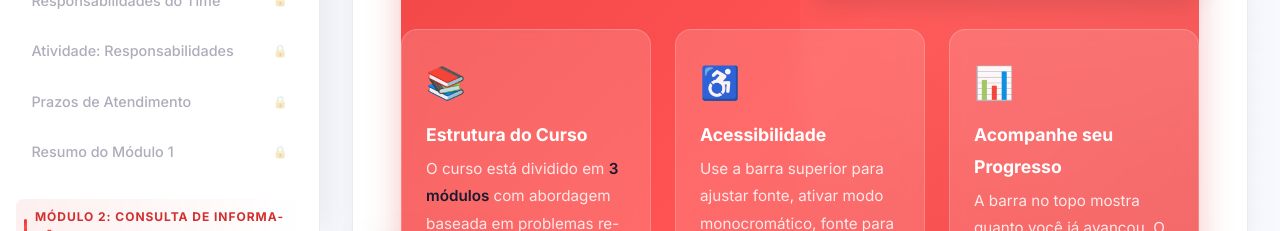
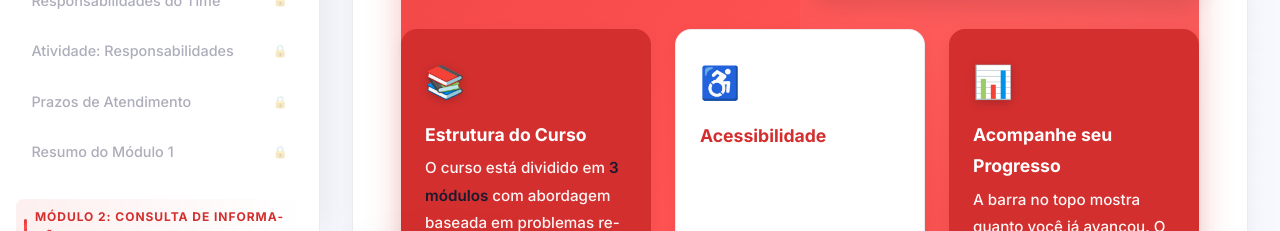
Before and after one commit to felipecbitencourt/zaffari, a plain HTML site: page index.html in a window 1280 px wide. Shown: the part 569-800 px from the top of the page. Drawn offline with Linux system fonts and the light colour scheme.

Commit message:
Atualizacao design 4 (página inicial)

```diff
--- a/assets/css/style.css
+++ b/assets/css/style.css
@@ -2095,3 +2095,60 @@ a:focus-visible {
     display: contents;
     /* Allow children to be part of parent grid if needed, or use dashboard-grid replacement */
 }
+/* ===== INTRO CARDS STYLING ===== */
+.intro-card {
+    border-radius: var(--radius-lg);
+    padding: var(--spacing-lg);
+    box-shadow: 0 4px 15px rgba(0, 0, 0, 0.05);
+    transition: transform var(--transition-normal);
+    display: flex;
+    flex-direction: column;
+    height: 100%;
+}
+
+.intro-card:hover {
+    transform: translateY(-5px);
+    box-shadow: 0 8px 25px rgba(0, 0, 0, 0.1);
+}
+
+.intro-card-icon {
+    font-size: 2rem;
+    margin-bottom: var(--spacing-md);
+}
+
+.intro-card h3 {
+    margin-bottom: var(--spacing-sm);
+    font-size: 1.25rem;
+    font-weight: 700;
+}
+
+/* Variant: White (Default) */
+.intro-card.variant-white {
+    background: #FFFFFF;
+    color: var(--text-primary);
+    border: 1px solid var(--border-color);
+}
+
+.intro-card.variant-white h3 {
+    color: var(--primary-color);
+}
+
+/* Variant: Red (High Contrast) */
+.intro-card.variant-red {
+    background: var(--primary-color);
+    color: #FFFFFF;
+    border: none;
+}
+
+.intro-card.variant-red h3 {
+    color: #FFFFFF;
+}
+
+.intro-card.variant-red .intro-card-icon {
+    filter: drop-shadow(0 2px 4px rgba(0, 0, 0, 0.2));
+}
+
+.intro-card.variant-red p {
+    color: rgba(255, 255, 255, 0.95);
+    font-weight: 500;
+}
--- a/paginas/pt/intro-curso.html
+++ b/paginas/pt/intro-curso.html
@@ -22,41 +22,41 @@
         </div>
 
         <div class="dashboard-grid">
-            <div class="intro-card">
+            <div class="intro-card variant-red">
                 <div class="intro-card-icon">📚</div>
                 <h3>Estrutura do Curso</h3>
                 <p>O curso está dividido em <strong>3 módulos</strong> com abordagem baseada em problemas reais do dia a
                     dia do SAC.</p>
             </div>
 
-            <div class="intro-card">
+            <div class="intro-card variant-white">
                 <div class="intro-card-icon">♿</div>
                 <h3>Acessibilidade</h3>
                 <p>Use a barra superior para ajustar fonte, ativar modo monocromático, fonte para dislexia ou ouvir o
                     texto.</p>
             </div>
 
-            <div class="intro-card">
+            <div class="intro-card variant-red">
                 <div class="intro-card-icon">📊</div>
                 <h3>Acompanhe seu Progresso</h3>
                 <p>A barra no topo mostra quanto você já avançou. O menu lateral indica as páginas já visitadas.</p>
             </div>
 
-            <div class="intro-card">
+            <div class="intro-card variant-white">
                 <div class="intro-card-icon">✅</div>
                 <h3>Questões Formativas</h3>
                 <p>Você encontrará perguntas ao longo do curso. Elas são para <strong>reflexão e fixação</strong>, sem
                     caráter avaliativo.</p>
             </div>
 
-            <div class="intro-card">
+            <div class="intro-card variant-red">
                 <div class="intro-card-icon">👆</div>
                 <h3>Elementos Interativos</h3>
                 <p>Explore! Há cards clicáveis, gavetas expansíveis, botões de revelar e outros elementos para
                     descobrir.</p>
             </div>
 
-            <div class="intro-card">
+            <div class="intro-card variant-white">
                 <div class="intro-card-icon">🧭</div>
                 <h3>Navegação Livre</h3>
                 <p>Embora sugerimos seguir a ordem, você pode explorar as páginas orientado pelo seu interesse.</p>
```
Also changed, not shown: paginas/es/intro-curso.html (+7 -7 lines).
